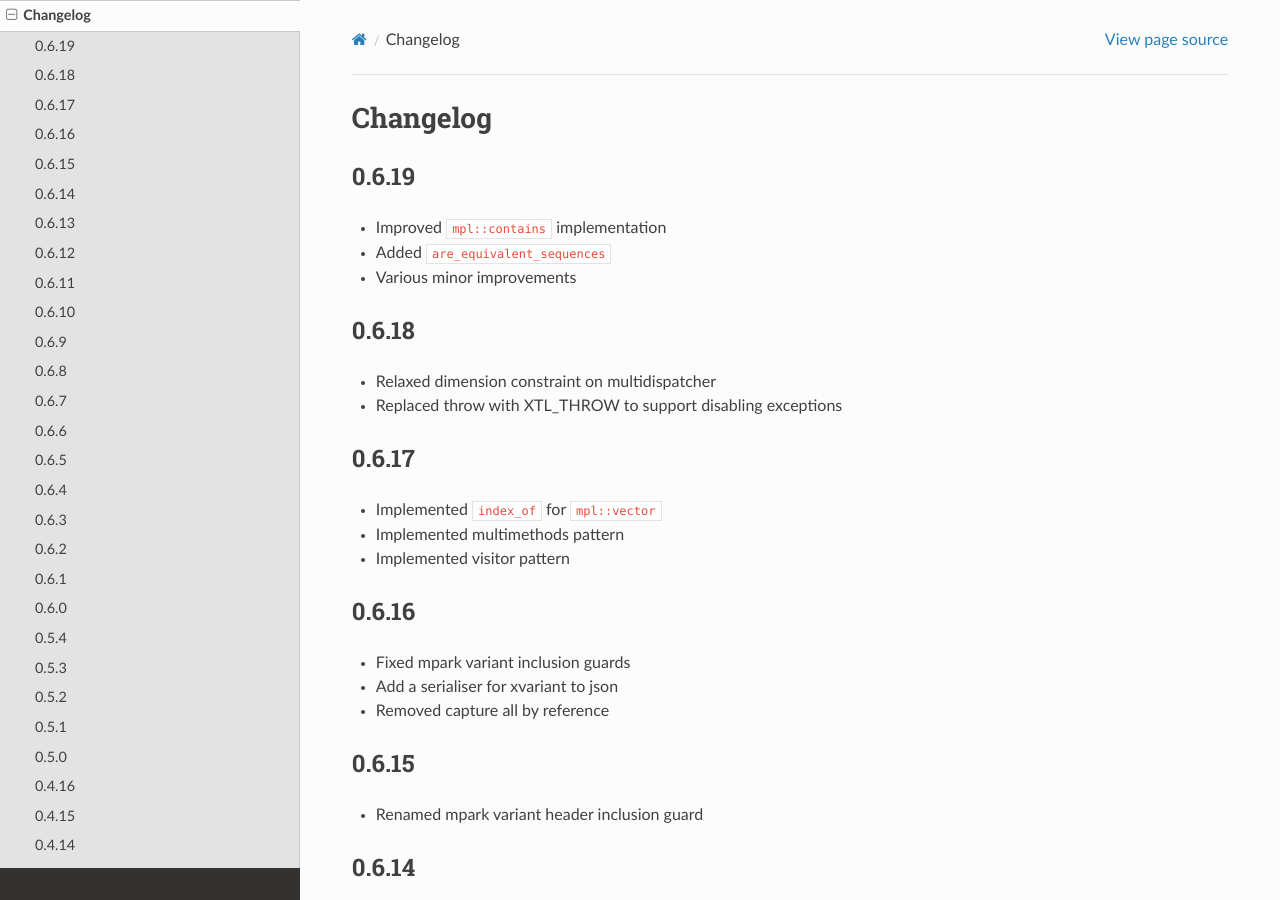
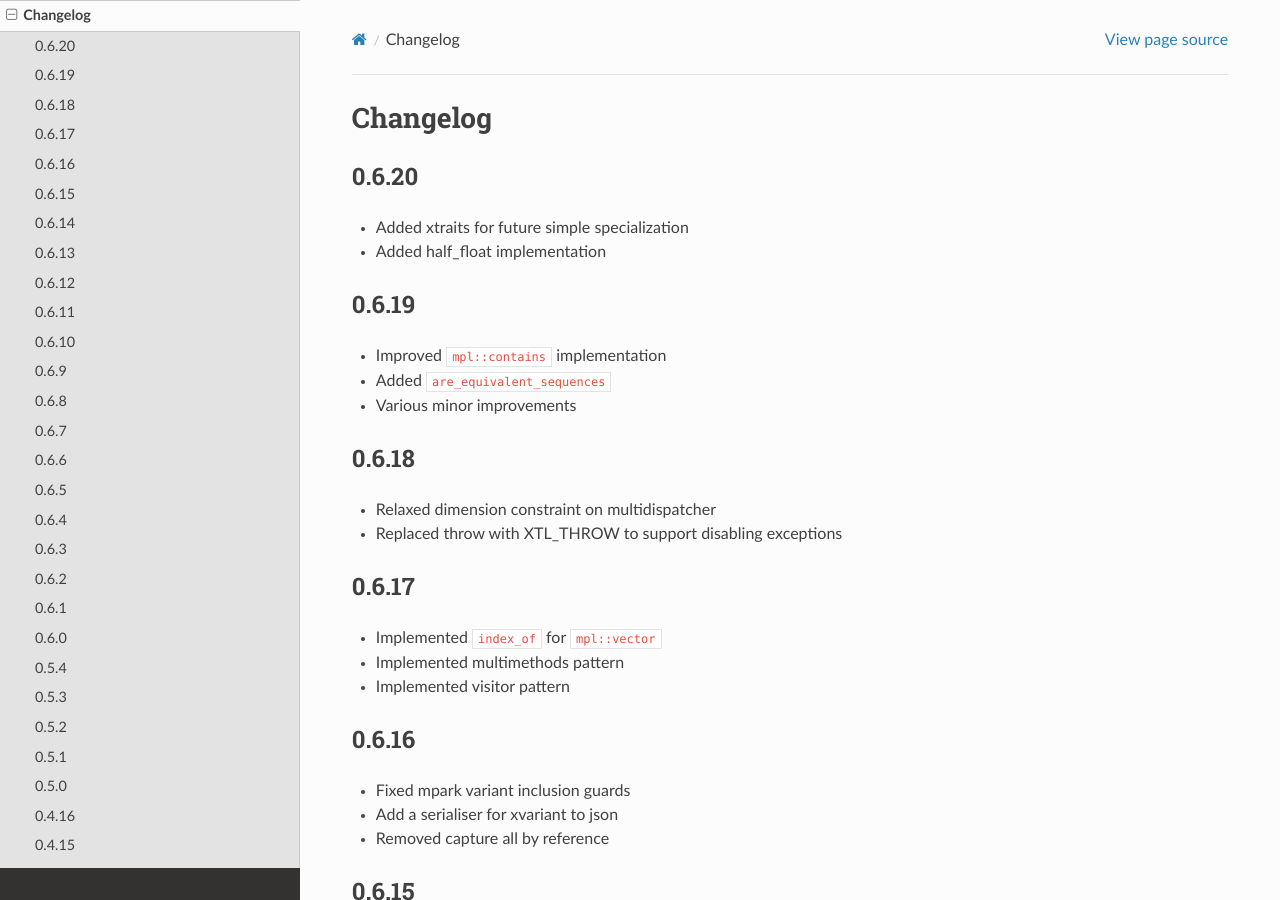
Before and after one commit to xtensor-stack/xtl, a Sphinx documentation site: the page built from docs/source/changelog.rst, in a window 1280 px wide and 900 px high. Built offline with Sphinx 7.4.7 and the Read the Docs theme 2.0.0, drawn with Linux system fonts in a browser that asks for light colours.

Commit message:
Release 0.6.20

```diff
--- a/docs/source/changelog.rst
+++ b/docs/source/changelog.rst
@@ -6,6 +6,12 @@
 
 Changelog
 =========
+
+0.6.20
+------
+
+- Added xtraits for future simple specialization
+- Added half_float implementation
 
 0.6.19
 ------
```
Also changed, not shown: 1 other file.
